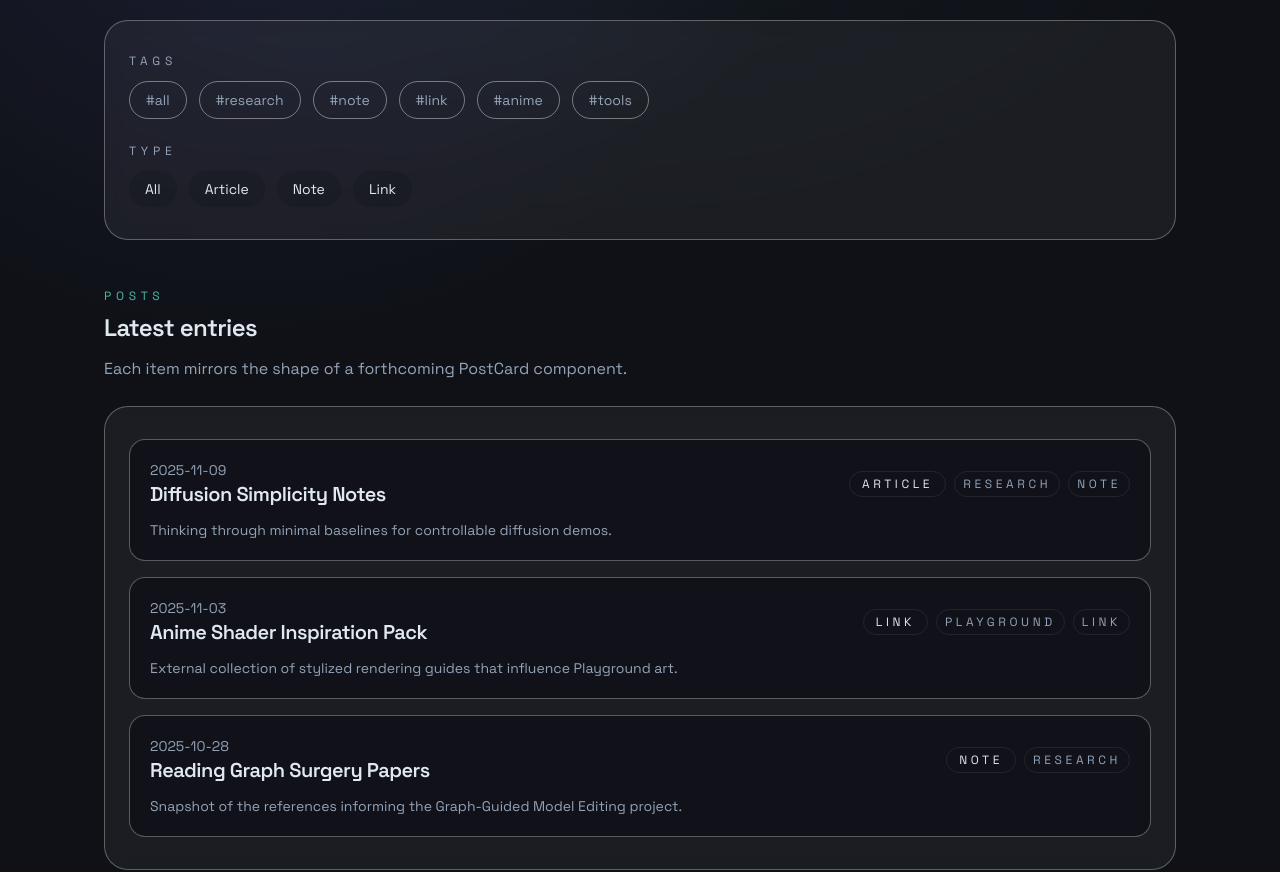
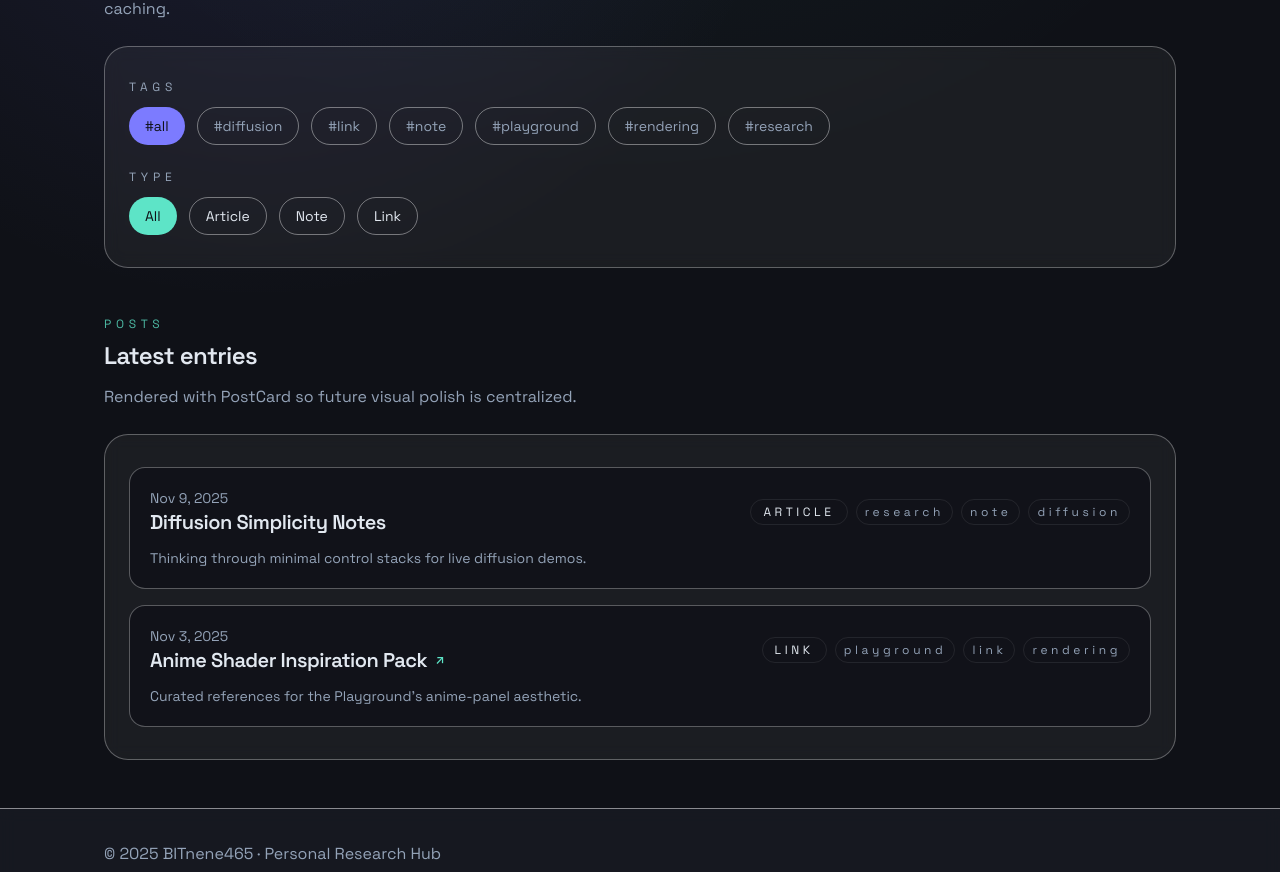
Before and after one commit to BITnene465/BITnene465.github.io, a React (Vite) app: page /#/blog in a window 1280 px wide. Shown: the part 541-1413 px from the top of the page. Built offline with nearby package versions, Linux system fonts and the light colour scheme.

Commit message:
add MDX + Blog

```diff
--- a/package.json
+++ b/package.json
@@ -10,12 +10,14 @@
     "preview": "vite preview"
   },
   "dependencies": {
+    "@mdx-js/react": "^3.1.1",
     "react": "^19.2.0",
     "react-dom": "^19.2.0",
     "react-router-dom": "^6.30.2"
   },
   "devDependencies": {
     "@eslint/js": "^9.39.1",
+    "@mdx-js/rollup": "^3.1.1",
     "@types/node": "^24.10.0",
     "@types/react": "^19.2.2",
     "@types/react-dom": "^19.2.2",
@@ -26,6 +28,8 @@
     "eslint-plugin-react-refresh": "^0.4.24",
     "globals": "^16.5.0",
     "postcss": "^8.5.6",
+    "remark-frontmatter": "^5.0.0",
+    "remark-mdx-frontmatter": "^5.2.0",
     "tailwindcss": "^3.4.17",
     "typescript": "~5.9.3",
     "typescript-eslint": "^8.46.3",
--- /dev/null
+++ b/src/components/content/PostCard.tsx
@@ -0,0 +1,46 @@
+import { Link } from 'react-router-dom'
+import type { PostMeta } from '../../lib/mdx'
+
+interface PostCardProps {
+  post: PostMeta
+}
+
+function formatDate(date: string) {
+  return new Date(date).toLocaleDateString('en-US', {
+    year: 'numeric',
+    month: 'short',
+    day: 'numeric',
+  })
+}
+
+function PostCard({ post }: PostCardProps) {
+  return (
+    <Link
+      to={`/blog/${post.slug}`}
+      className="flex flex-col gap-3 rounded-2xl border border-border/30 bg-bg/70 p-5 transition hover:border-accent/50"
+    >
+      <div className="flex flex-col gap-2 sm:flex-row sm:items-center sm:justify-between">
+        <div>
+          <p className="text-sm text-text-muted">{formatDate(post.date)}</p>
+          <h3 className="text-xl font-semibold text-text-main flex items-center gap-2">
+            {post.title}
+            {post.type === 'link' && <span className="text-xs text-accent">↗</span>}
+          </h3>
+        </div>
+        <div className="flex flex-wrap gap-2 text-xs uppercase tracking-[0.3em] text-text-muted">
+          <span className="rounded-full border border-border px-3 py-1 text-text-main">
+            {post.type}
+          </span>
+          {post.tags.map((tag) => (
+            <span key={tag} className="rounded-full border border-border px-2 py-1 lowercase">
+              {tag}
+            </span>
+          ))}
+        </div>
+      </div>
+      {post.summary && <p className="text-sm text-text-muted">{post.summary}</p>}
+    </Link>
+  )
+}
+
+export default PostCard
--- /dev/null
+++ b/src/lib/mdx.ts
@@ -0,0 +1,58 @@
+import type { ComponentType } from 'react'
+
+export type PostType = 'article' | 'note' | 'link'
+
+export interface PostMeta {
+  slug: string
+  title: string
+  date: string
+  tags: string[]
+  type: PostType
+  summary?: string
+  externalUrl?: string
+  component: ComponentType
+}
+
+interface RawPostModule {
+  default: ComponentType
+  frontmatter: Pick<PostMeta, 'title' | 'date' | 'tags' | 'type' | 'summary' | 'externalUrl'>
+}
+
+const postModules = import.meta.glob('../posts/**/*.mdx', { eager: true }) as Record<string, RawPostModule>
+
+function filenameToSlug(filePath: string): string {
+  const fileName = filePath.split('/').pop()?.replace(/\.mdx$/, '') ?? ''
+  const match = fileName.match(/^\d{4}-\d{2}-\d{2}-(.+)$/)
+  return match ? match[1] : fileName
+}
+
+function normalizePost(path: string, mod: RawPostModule): PostMeta {
+  return {
+    slug: filenameToSlug(path),
+    title: mod.frontmatter.title,
+    date: mod.frontmatter.date,
+    tags: mod.frontmatter.tags,
+    type: mod.frontmatter.type,
+    summary: mod.frontmatter.summary,
+    externalUrl: mod.frontmatter.externalUrl,
+    component: mod.default,
+  }
+}
+
+const cache: PostMeta[] = Object.entries(postModules)
+  .map(([path, mod]) => normalizePost(path, mod))
+  .sort((a, b) => new Date(b.date).getTime() - new Date(a.date).getTime())
+
+export function getAllPosts(): PostMeta[] {
+  return cache
+}
+
+export function getPostBySlug(slug: string): PostMeta | undefined {
+  return cache.find((post) => post.slug === slug)
+}
+
+export function getAllTags(): string[] {
+  const set = new Set<string>()
+  cache.forEach((post) => post.tags.forEach((tag) => set.add(tag)))
+  return Array.from(set).sort()
+}
--- /dev/null
+++ b/src/mdx.d.ts
@@ -0,0 +1,15 @@
+declare module '*.mdx' {
+  import type { ComponentType } from 'react'
+
+  export const frontmatter: {
+    title: string
+    date: string
+    tags: string[]
+    type: 'article' | 'note' | 'link'
+    summary?: string
+    externalUrl?: string
+  }
+
+  const MDXComponent: ComponentType<Record<string, unknown>>
+  export default MDXComponent
+}
--- a/src/pages/Blog.tsx
+++ b/src/pages/Blog.tsx
@@ -1,59 +1,64 @@
+import { useMemo, useState } from 'react'
 import Section from '../components/ui/Section'
+import PostCard from '../components/content/PostCard'
+import { getAllPosts, getAllTags, type PostType } from '../lib/mdx'
 
-const tagFilters = ['all', 'research', 'note', 'link', 'anime', 'tools']
-const typeFilters = ['All', 'Article', 'Note', 'Link']
-
-const placeholderPosts = [
-  {
-    title: 'Diffusion Simplicity Notes',
-    date: '2025-11-09',
-    tags: ['research', 'note'],
-    type: 'Article',
-    summary: 'Thinking through minimal baselines for controllable diffusion demos.',
-  },
-  {
-    title: 'Anime Shader Inspiration Pack',
-    date: '2025-11-03',
-    tags: ['playground', 'link'],
-    type: 'Link',
-    summary: 'External collection of stylized rendering guides that influence Playground art.',
-  },
-  {
-    title: 'Reading Graph Surgery Papers',
-    date: '2025-10-28',
-    tags: ['research'],
-    type: 'Note',
-    summary: 'Snapshot of the references informing the Graph-Guided Model Editing project.',
-  },
+const posts = getAllPosts()
+const tagFilters = ['all', ...getAllTags()]
+const typeFilters: Array<{ label: string; value: 'all' | PostType }> = [
+  { label: 'All', value: 'all' },
+  { label: 'Article', value: 'article' },
+  { label: 'Note', value: 'note' },
+  { label: 'Link', value: 'link' },
 ]
 
 function Blog() {
+  const [activeTag, setActiveTag] = useState<string>('all')
+  const [activeType, setActiveType] = useState<'all' | PostType>('all')
+
+  const filteredPosts = useMemo(() => {
+    return posts.filter((post) => {
+      const tagMatch = activeTag === 'all' || post.tags.includes(activeTag)
+      const typeMatch = activeType === 'all' || post.type === activeType
+      return tagMatch && typeMatch
+    })
+  }, [activeTag, activeType])
+
   return (
     <div className="space-y-12">
       <Section
         eyebrow="blog"
         title="Writing & curation"
-        description="This MDX-backed blog will mix long-form articles, short notes, and curated external links."
+        description="MDX-powered articles, notes, and link drops that connect the research portfolio to the Playground."
       >
         <p className="text-sm text-text-muted">
-          Step five will connect the MDX loader and PostCard component. Until then, this scaffold provides
-          the exact layout hierarchy for hero copy, filters, and the post list.
+          Every post lives under <code>src/posts</code> with frontmatter defining title, date, tags, type, and optional
+          summary/externalUrl fields. Update those files to publish new entries.
         </p>
       </Section>
 
       <Section
         eyebrow="filters"
         title="Tag & type filters"
-        description="Filter buttons will be generated dynamically using post metadata."
+        description="Filters update instantly without extra network calls thanks to import.meta.glob caching."
       >
         <div className="space-y-6">
           <div>
             <p className="text-xs uppercase tracking-[0.4em] text-text-muted">tags</p>
             <div className="mt-3 flex flex-wrap gap-3">
               {tagFilters.map((tag) => (
-                <span key={tag} className="rounded-full border border-border/40 px-4 py-2 text-sm text-text-muted">
+                <button
+                  key={tag}
+                  type="button"
+                  onClick={() => setActiveTag(tag)}
+                  className={`rounded-full px-4 py-2 text-sm ${
+                    activeTag === tag
+                      ? 'bg-primary text-bg'
+                      : 'border border-border/40 text-text-muted hover:text-text-main'
+                  }`}
+                >
                   #{tag}
-                </span>
+                </button>
               ))}
             </div>
           </div>
@@ -61,9 +66,18 @@ function Blog() {
             <p className="text-xs uppercase tracking-[0.4em] text-text-muted">type</p>
             <div className="mt-3 flex flex-wrap gap-3">
               {typeFilters.map((type) => (
-                <span key={type} className="rounded-full bg-bg-alt/60 px-4 py-2 text-sm text-text-main">
-                  {type}
-                </span>
+                <button
+                  key={type.value}
+                  type="button"
+                  onClick={() => setActiveType(type.value)}
+                  className={`rounded-full px-4 py-2 text-sm ${
+                    activeType === type.value
+                      ? 'bg-accent text-bg'
+                      : 'border border-border/40 text-text-main hover:text-accent'
+                  }`}
+                >
+                  {type.label}
+                </button>
               ))}
             </div>
           </div>
@@ -73,34 +87,17 @@ function Blog() {
       <Section
         eyebrow="posts"
         title="Latest entries"
-        description="Each item mirrors the shape of a forthcoming PostCard component."
+        description="Rendered with PostCard so future visual polish is centralized."
       >
-        <div className="space-y-4">
-          {placeholderPosts.map((post) => (
-            <article
-              key={post.title}
-              className="rounded-2xl border border-border/30 bg-bg/70 p-5 transition hover:border-accent/50"
-            >
-              <div className="flex flex-col gap-3 sm:flex-row sm:items-center sm:justify-between">
-                <div>
-                  <p className="text-sm text-text-muted">{post.date}</p>
-                  <h3 className="text-xl font-semibold text-text-main">{post.title}</h3>
-                </div>
-                <div className="flex flex-wrap gap-2 text-xs uppercase tracking-[0.3em] text-text-muted">
-                  <span className="rounded-full border border-border px-3 py-1 text-text-main">
-                    {post.type}
-                  </span>
-                  {post.tags.map((tag) => (
-                    <span key={tag} className="rounded-full border border-border px-2 py-1">
-                      {tag}
-                    </span>
-                  ))}
-                </div>
-              </div>
-              <p className="mt-3 text-sm text-text-muted">{post.summary}</p>
-            </article>
-          ))}
-        </div>
+        {filteredPosts.length === 0 ? (
+          <p className="text-sm text-text-muted">No posts match the selected filters yet.</p>
+        ) : (
+          <div className="space-y-4">
+            {filteredPosts.map((post) => (
+              <PostCard key={post.slug} post={post} />
+            ))}
+          </div>
+        )}
       </Section>
     </div>
   )
--- a/src/pages/PostDetail.tsx
+++ b/src/pages/PostDetail.tsx
@@ -1,20 +1,81 @@
-import { useParams } from 'react-router-dom'
+import { useMemo } from 'react'
+import { Link, useParams } from 'react-router-dom'
+import { MDXProvider } from '@mdx-js/react'
+import Section from '../components/ui/Section'
+import { getPostBySlug } from '../lib/mdx'
+
+function formatDate(date: string) {
+  return new Date(date).toLocaleDateString('en-US', {
+    year: 'numeric',
+    month: 'long',
+    day: 'numeric',
+  })
+}
 
 function PostDetail() {
   const { slug } = useParams()
+  const post = useMemo(() => (slug ? getPostBySlug(slug) : undefined), [slug])
+
+  if (!post) {
+    return (
+      <Section
+        eyebrow="blog"
+        title="Post not found"
+        description="The slug you followed does not map to a published entry yet."
+      >
+        <Link to="/blog" className="text-primary hover:text-accent">
+          ← Back to blog
+        </Link>
+      </Section>
+    )
+  }
+
+  const Article = post.component
 
   return (
-    <section className="space-y-4">
-      <p className="text-xs uppercase tracking-[0.4em] text-primary">step two</p>
-      <h1 className="text-3xl font-semibold">Post placeholder</h1>
-      <p className="text-text-muted">
-        Slug detected: <span className="text-text-main font-mono">{slug}</span>
-      </p>
-      <p className="text-text-muted">
-        Once MDX is wired, this page will render article content and metadata, including external link
-        support for link-type posts.
-      </p>
-    </section>
+    <div className="space-y-10">
+      <Section
+        eyebrow="blog"
+        title={post.title}
+        description={post.summary ?? 'MDX entry'}
+        actions={
+          post.externalUrl && (
+            <a
+              href={post.externalUrl}
+              target="_blank"
+              rel="noreferrer"
+              className="rounded-full border border-border px-4 py-2 text-sm text-text-main hover:border-accent hover:text-accent"
+            >
+              Open original ↗
+            </a>
+          )
+        }
+      >
+        <div className="space-y-4">
+          <p className="text-sm text-text-muted">{formatDate(post.date)}</p>
+          <div className="flex flex-wrap gap-2 text-xs uppercase tracking-[0.3em] text-text-muted">
+            <span className="rounded-full border border-border px-3 py-1 text-text-main">{post.type}</span>
+            {post.tags.map((tag) => (
+              <span key={tag} className="rounded-full border border-border px-2 py-1 lowercase">
+                {tag}
+              </span>
+            ))}
+          </div>
+        </div>
+      </Section>
+
+      <article className="prose prose-invert max-w-none prose-headings:font-semibold prose-p:text-text-muted">
+        <MDXProvider>
+          <Article />
+        </MDXProvider>
+      </article>
+
+      <div className="flex flex-wrap gap-4 text-sm">
+        <Link to="/blog" className="text-primary hover:text-accent">
+          ← Back to blog
+        </Link>
+      </div>
+    </div>
   )
 }
 
--- /dev/null
+++ b/src/posts/2025-11-03-anime-shader-pack.mdx
@@ -0,0 +1,12 @@
+---
+title: "Anime Shader Inspiration Pack"
+date: "2025-11-03"
+tags: ["playground", "link", "rendering"]
+type: "link"
+summary: "Curated references for the Playground's anime-panel aesthetic."
+externalUrl: "https://dribbble.com/shots/animshader-pack"
+---
+
+The pack includes annotated turnarounds, rim-light studies, and LUT presets that inspired the
+Playground avatar concepts. I keep notes about which shaders translate well to WebGL and which
+ones require offline compositing.
--- /dev/null
+++ b/src/posts/2025-11-09-diffusion-simplicity.mdx
@@ -0,0 +1,22 @@
+---
+title: "Diffusion Simplicity Notes"
+date: "2025-11-09"
+tags: ["research", "note", "diffusion"]
+type: "article"
+summary: "Thinking through minimal control stacks for live diffusion demos."
+---
+
+## Why simplicity matters
+
+The Playground demos lean on tiny diffusion checkpoints so I can explain each knob live. The
+current prototype focuses on:
+
+- **One latent edit** at a time so we can trace gradients without screen clutter.
+- **Graph hooks** that mirror the research pipeline from the main papers.
+- **Playable presets** that map directly to the HoloBoard retrospective UI.
+
+## What still needs work
+
+1. Record better latency numbers on consumer GPUs.
+2. Translate the best presets into MDX shortcodes so blog posts can embed the same widgets.
+3. Borrow the anime-inspired UI framing from CelShade to keep the visuals coherent.
```
Also changed, not shown: vite.config.ts (+9 -1 lines), 2 other files (tests, documents, lock files or other folders).
